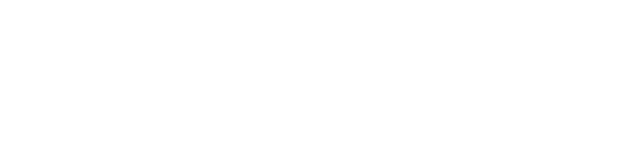
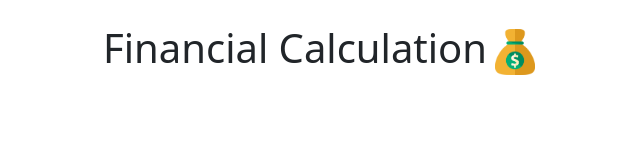
Before and after one commit to rakibul-wdp/money-master-website, a plain HTML site: page index.html in a window 1280 px wide. Shown: the whole page, without its empty margins (321-961 px from the left). Drawn offline with nearby package versions, Linux system fonts and the light colour scheme.

Commit message:
add header section

```diff
--- a/index.html
+++ b/index.html
@@ -12,6 +12,10 @@
   <link rel="stylesheet" href="./css/style.css">
 </head>
 <body>
-
+  <!-- header starts here  -->
+  <header class="container d-flex align-items-center justify-content-center mt-4">
+    <h1 class="d-inline-block me-2">Financial Calculation</h1>
+    <img src="./images/money-icon2.png" alt="" width="40em">
+  </header>
 </body>
 </html>
```
Also changed, not shown: images/money-icon2.png (added).
